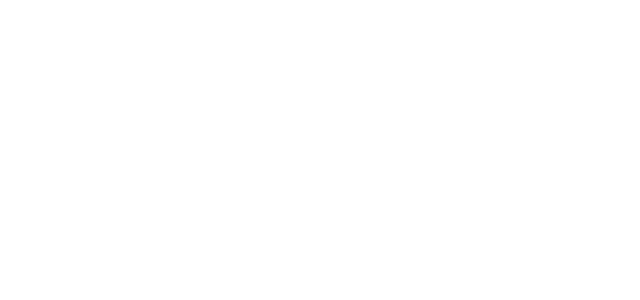
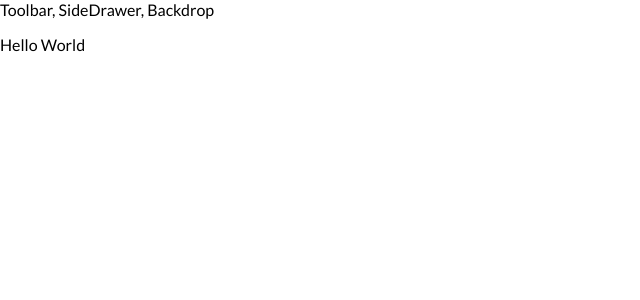
Before and after one commit to enguyen807/BurgerBuilder, a React app: page / in a window 1280 px wide. Shown: the top 300 px of the page, without its empty margins (0-640 px from the left). Built offline with nearby package versions, Linux system fonts and the light colour scheme.

Commit message:
Add layout component and hoc wrapper component

```diff
--- a/src/App.js
+++ b/src/App.js
@@ -1,8 +1,16 @@
 import React, { Component } from "react";
+
+import Layout from "./components/Layout/Layout";
 
 class App extends Component {
   render() {
-    return <div></div>;
+    return (
+      <div>
+        <Layout>
+          <p>Hello World</p>
+        </Layout>
+      </div>
+    );
   }
 }
 
--- /dev/null
+++ b/src/components/Layout/Layout.js
@@ -0,0 +1,12 @@
+import React from "react";
+
+import Auxiliary from "../../hoc/Auxiliary";
+
+const layout = (props) => (
+  <Auxiliary>
+    <div>Toolbar, SideDrawer, Backdrop</div>
+    <main>{props.children}</main>
+  </Auxiliary>
+);
+
+export default layout;
--- /dev/null
+++ b/src/hoc/Auxiliary.js
@@ -0,0 +1,3 @@
+const aux = (props) => props.children
+
+export default aux
--- a/src/index.css
+++ b/src/index.css
@@ -1,5 +1,5 @@
 body {
   margin: 0;
   padding: 0;
-  font-family: sans-serif;
+  font-family: "Lato", sans-serif;
 }
```
